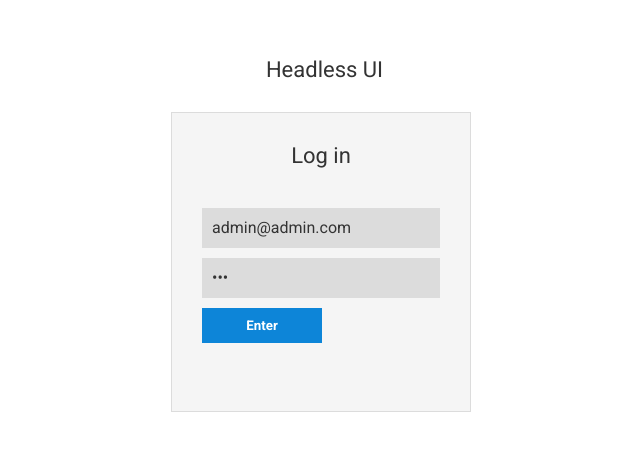
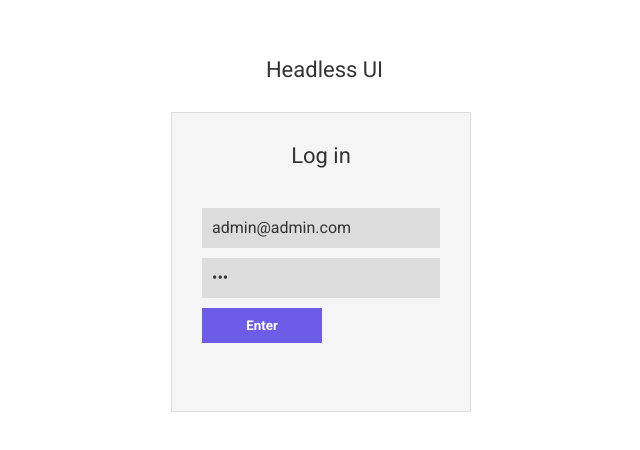
Before and after one commit to Kedon/react-headless-ui, a React (Create React App) app: page / in a window 1280 px wide. Shown: the part 166-616 px from the top of the page, without its empty margins (319-959 px from the left). Built offline with nearby package versions, Linux system fonts and the light colour scheme.

Commit message:
Add accent button color to theme and login button

```diff
--- a/src/pages/login/Login.tsx
+++ b/src/pages/login/Login.tsx
@@ -77,7 +77,7 @@ const SignIn: React.FC = () => {
                     onChange={onChangeField}
                     />
 
-                <Button type="submit">Enter</Button>
+                <Button type="submit" color="accent">Enter</Button>
             </Form>
         </Container>
     );
--- a/src/styles/themes/light.ts
+++ b/src/styles/themes/light.ts
@@ -14,5 +14,6 @@ export default {
         system: '#0D85D8',
         warning: '#FFCC00',
         danger: '#FF6961',
+        accent: '#6C5CE7',
     },
 };
```
